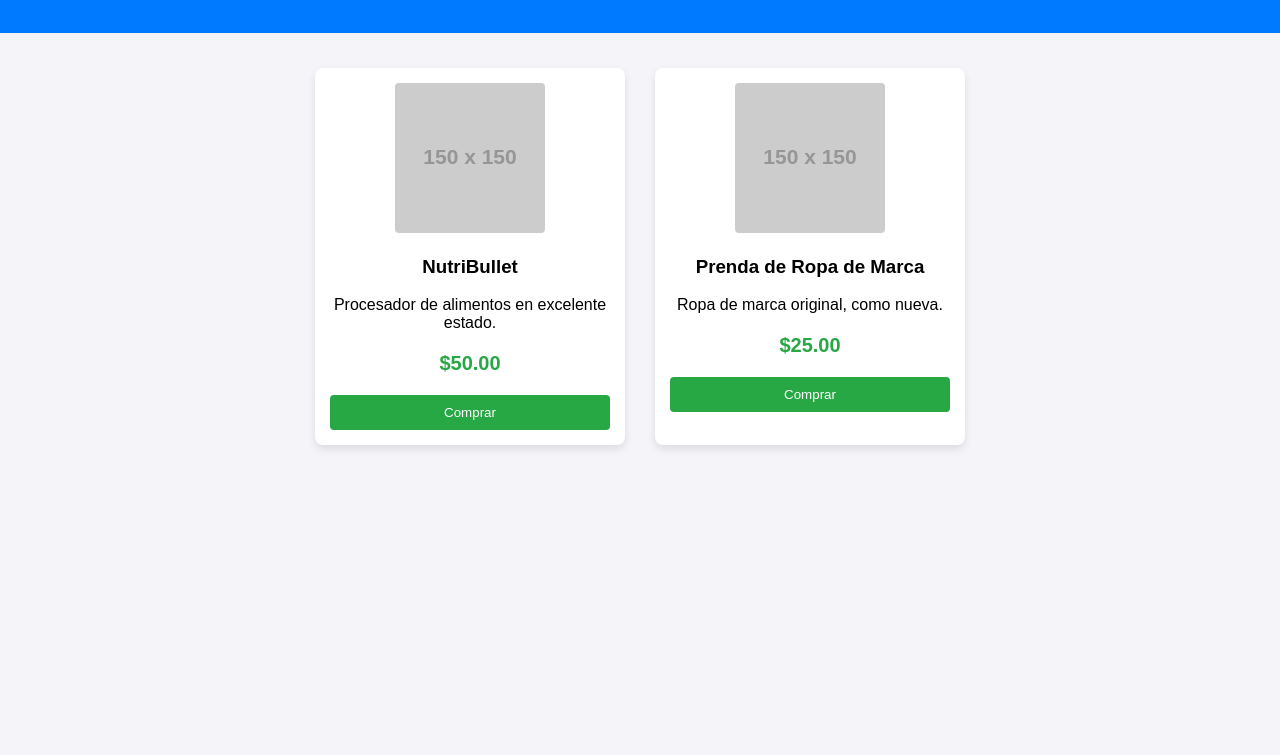
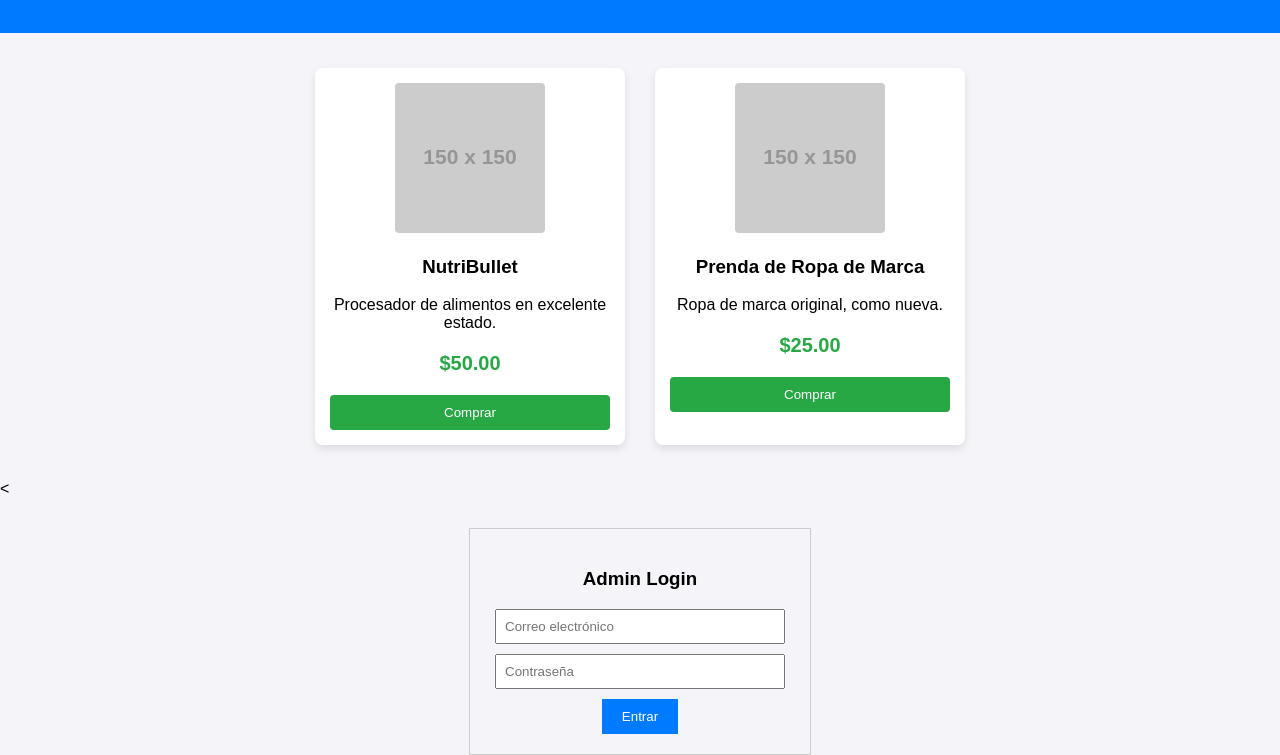
Before and after one commit to chataquin85-a11y/duckie-marketplace-, a plain HTML site: page index.html in a window 1280 px wide. Shown: the part 121-876 px from the top of the page. Before the commit the page ends 800 px from the top, so only its background shows below. Drawn offline with Linux system fonts and the light colour scheme; placeholder pictures from the web are drawn by us.

Commit message:
Update index.html

```diff
--- a/index.html
+++ b/index.html
@@ -15,6 +15,15 @@
 
   <div id="contenedor-productos" style="display: flex; flex-wrap: wrap; justify-content: center; padding: 20px;"></div>
 
+  <  <div id="login-container" style="text-align: center; margin-top: 30px; padding: 20px; border: 1px solid #ccc; max-width: 300px; margin-left: auto; margin-right: auto;">
+    <h3>Admin Login</h3>
+    <input type="email" id="login-email" placeholder="Correo electrónico" style="width: 90%; padding: 8px; margin-bottom: 10px;">
+    <br>
+    <input type="password" id="login-contrasena" placeholder="Contraseña" style="width: 90%; padding: 8px; margin-bottom: 10px;">
+    <br>
+    <button id="btn-login" style="padding: 10px 20px; background-color: #007bff; color: white; border: none; cursor: pointer;">Entrar</button>
+  </div>
+
   <script type="module" src="script.js"></script>
 </body>
 </html>
```
